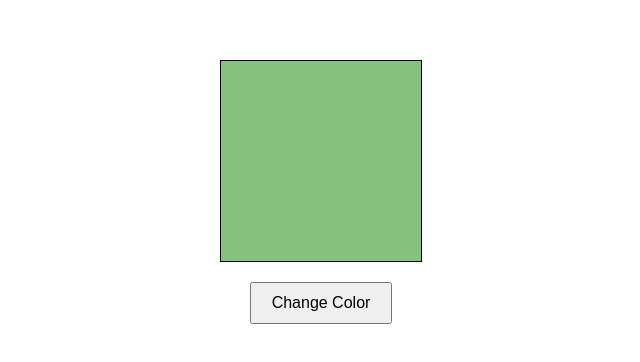
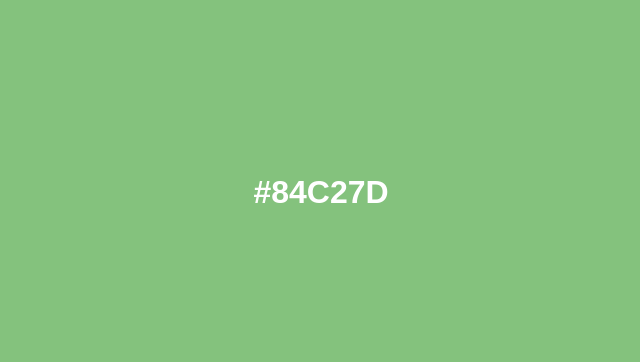
Before and after one commit to Lanskask/random-page-color, a website built with Vite: page src/index.html in a window 1280 px wide. Shown: the part 208-570 px from the top of the page, without its empty margins (319-959 px from the left). Built offline with nearby package versions, Linux system fonts and the light colour scheme.

Commit message:
Updated website so it will show the color on the whole background

```diff
--- a/src/index.html
+++ b/src/index.html
@@ -6,9 +6,11 @@
     <title>Random Color</title>
     <link rel="stylesheet" href="/styles.css">
 </head>
+
 <body>
 <div id="color-display"></div>
-<button id="change-color">Change Color</button>
+
 <script type="module" src="/main.ts"></script>
 </body>
+
 </html>
--- a/src/main.ts
+++ b/src/main.ts
@@ -10,11 +10,19 @@ function getRandomColor(): string {
 function setColor(): void {
   const colorDisplay = document.getElementById('color-display');
   if (colorDisplay) {
-    colorDisplay.style.backgroundColor = getRandomColor();
+    let newColor = getRandomColor();
+    document.body.style.backgroundColor = newColor;
+    // colorDisplay.style.backgroundColor = newColor;
+    colorDisplay.textContent = newColor;
+    colorDisplay.style.fontSize = '2rem';
+    colorDisplay.style.display = 'flex';
+    colorDisplay.style.justifyContent = 'center';
+    colorDisplay.style.alignItems = 'center';
+    colorDisplay.style.height = '100vh';
+    colorDisplay.style.margin = '0';
   }
 }
 
 document.getElementById('change-color')?.addEventListener('click', setColor);
 
-// Установим начальный цвет при загрузке страницы
 window.addEventListener('load', setColor);
--- a/src/styles.css
+++ b/src/styles.css
@@ -1,22 +1,16 @@
 body {
+    margin: 0;
     display: flex;
-    flex-direction: column;
     align-items: center;
     justify-content: center;
     height: 100vh;
-    margin: 0;
     font-family: Arial, sans-serif;
+    transition: background-color 0.5s ease;
 }
 
 #color-display {
-    width: 200px;
-    height: 200px;
-    margin-bottom: 20px;
-    border: 1px solid #000;
+    color: white;
+    text-align: center;
+    font-size: 2rem;
+    font-weight: bold;
 }
-
-button {
-    padding: 10px 20px;
-    font-size: 16px;
-    cursor: pointer;
-}
```
